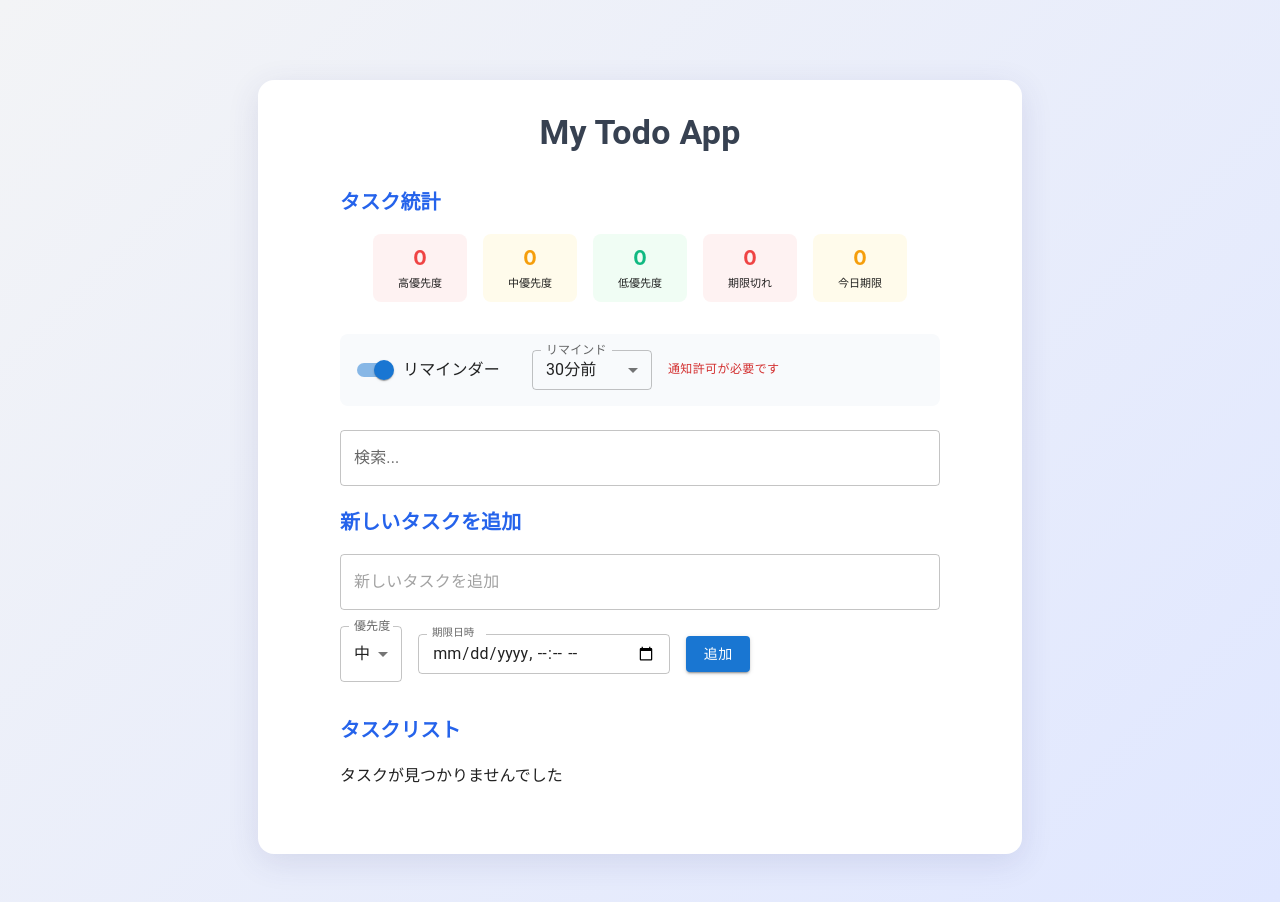
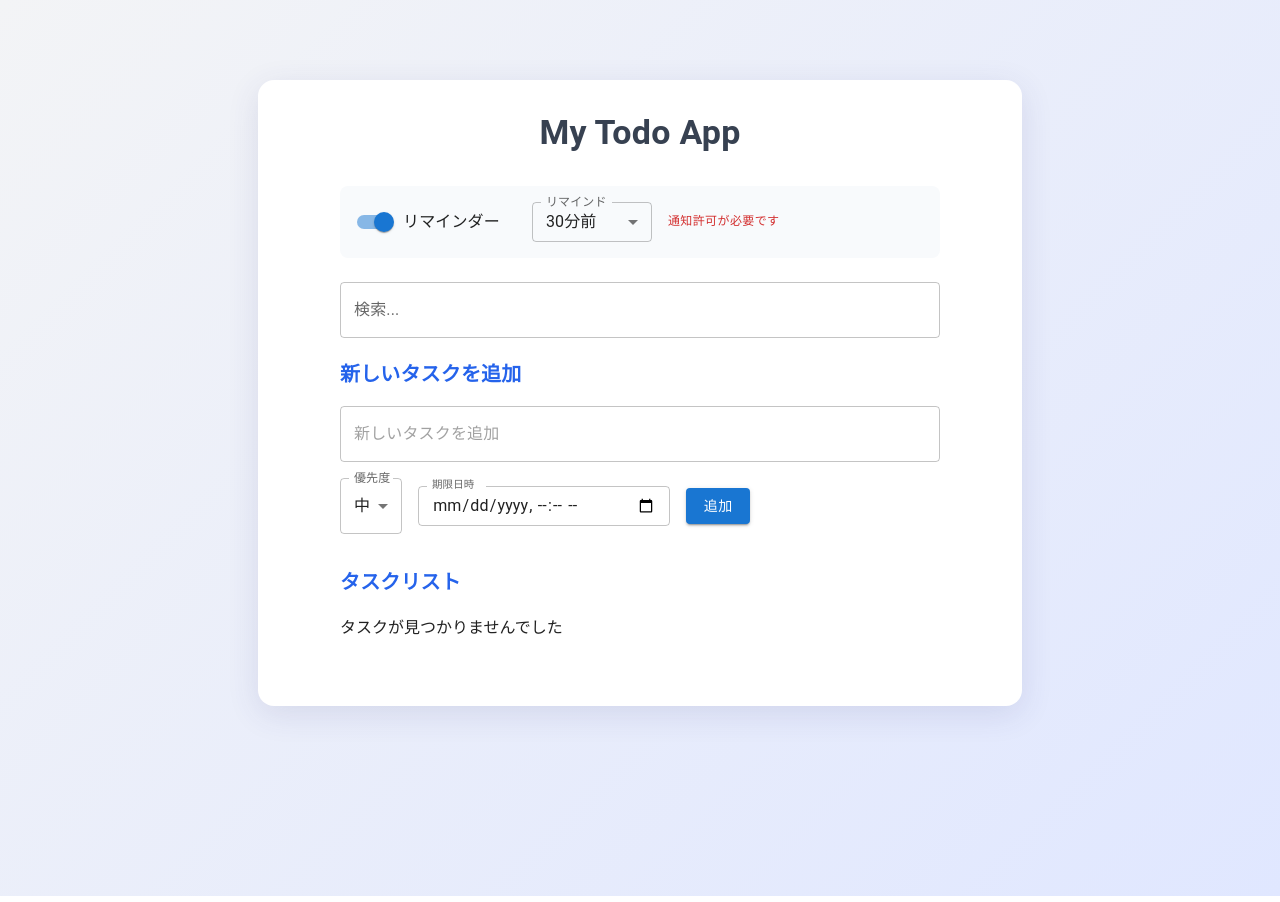
Before and after one commit to kenta1114/my-todo-app, a React (Create React App) app: page / in a window 1280 px wide. Built offline with nearby package versions, Linux system fonts and the light colour scheme.

Commit message:
Update TodoList.tsx

```diff
--- a/src/components/TodoList.tsx
+++ b/src/components/TodoList.tsx
@@ -108,19 +108,6 @@ const TodoList: React.FC<TodoListProps> = ({ todos, setTodos }) => {
     });
   };
 
-  // 統計計算
-  const priorityStats = {
-    HIGH: todos.filter(t => t.priority === 'HIGH' && !t.done).length,
-    MEDIUM: todos.filter(t => t.priority === 'MEDIUM' && !t.done).length,
-    LOW: todos.filter(t => t.priority === 'LOW' && !t.done).length,
-  };
-
-  const deadlineStats = {
-    overdue: todos.filter(t => !t.done && t.dueDate && isOverdue(t.dueDate)).length,
-    today: todos.filter(t => !t.done && t.dueDate && getDateStatus(t.dueDate) === 'today').length,
-    upcoming: todos.filter(t => !t.done && t.dueDate && getDateStatus(t.dueDate) === 'warning').length,
-  };
-
   const filteredTodos = sortAndFilterTodos();
 
   const updateTaskText = (id: string, newText: string) => {
@@ -142,55 +129,6 @@ const TodoList: React.FC<TodoListProps> = ({ todos, setTodos }) => {
   return (
     <div>
       <Box sx={{ width: "600px", margin: "0 auto", padding: "20px" }}>
-
-        {/* 統計表示 */}
-        <Box sx={{ mb: 4 }}>
-          <Typography variant="h6" sx={{ fontWeight: 'bold', color: '#2563eb', mb: 2 }}>
-            タスク統計
-          </Typography>
-
-          <Box sx={{ display: 'flex', gap: 2, marginBottom: 3, justifyContent: 'center', flexWrap: 'wrap' }}>
-            {/* 優先度統計 */}
-            {Object.entries(priorityStats).map(([key, count]) => (
-              <Box
-                key={key}
-                sx={{
-                  textAlign: 'center',
-                  padding: 1.5,
-                  borderRadius: 2,
-                  backgroundColor: PRIORITY_CONFIG[key as keyof typeof PRIORITY_CONFIG].bgColor,
-                  minWidth: 70
-                }}
-              >
-                <Box sx={{
-                  fontSize: '20px',
-                  fontWeight: 'bold',
-                  color: PRIORITY_CONFIG[key as keyof typeof PRIORITY_CONFIG].color
-                }}>
-                  {count}
-                </Box>
-                <Box sx={{ fontSize: '11px', marginTop: 0.5 }}>
-                  {PRIORITY_CONFIG[key as keyof typeof PRIORITY_CONFIG].label}優先度
-                </Box>
-              </Box>
-            ))}
-
-            {/* 期限統計 */}
-            <Box sx={{ textAlign: 'center', padding: 1.5, borderRadius: 2, backgroundColor: '#fef2f2', minWidth: 70 }}>
-              <Box sx={{ fontSize: '20px', fontWeight: 'bold', color: '#ef4444' }}>
-                {deadlineStats.overdue}
-              </Box>
-              <Box sx={{ fontSize: '11px', marginTop: 0.5 }}>期限切れ</Box>
-            </Box>
-
-            <Box sx={{ textAlign: 'center', padding: 1.5, borderRadius: 2, backgroundColor: '#fffbeb', minWidth: 70 }}>
-              <Box sx={{ fontSize: '20px', fontWeight: 'bold', color: '#f59e0b' }}>
-                {deadlineStats.today}
-              </Box>
-              <Box sx={{ fontSize: '11px', marginTop: 0.5 }}>今日期限</Box>
-            </Box>
-          </Box>
-        </Box>
 
         {/* リマインダー設定 */}
         <Box sx={{
```
